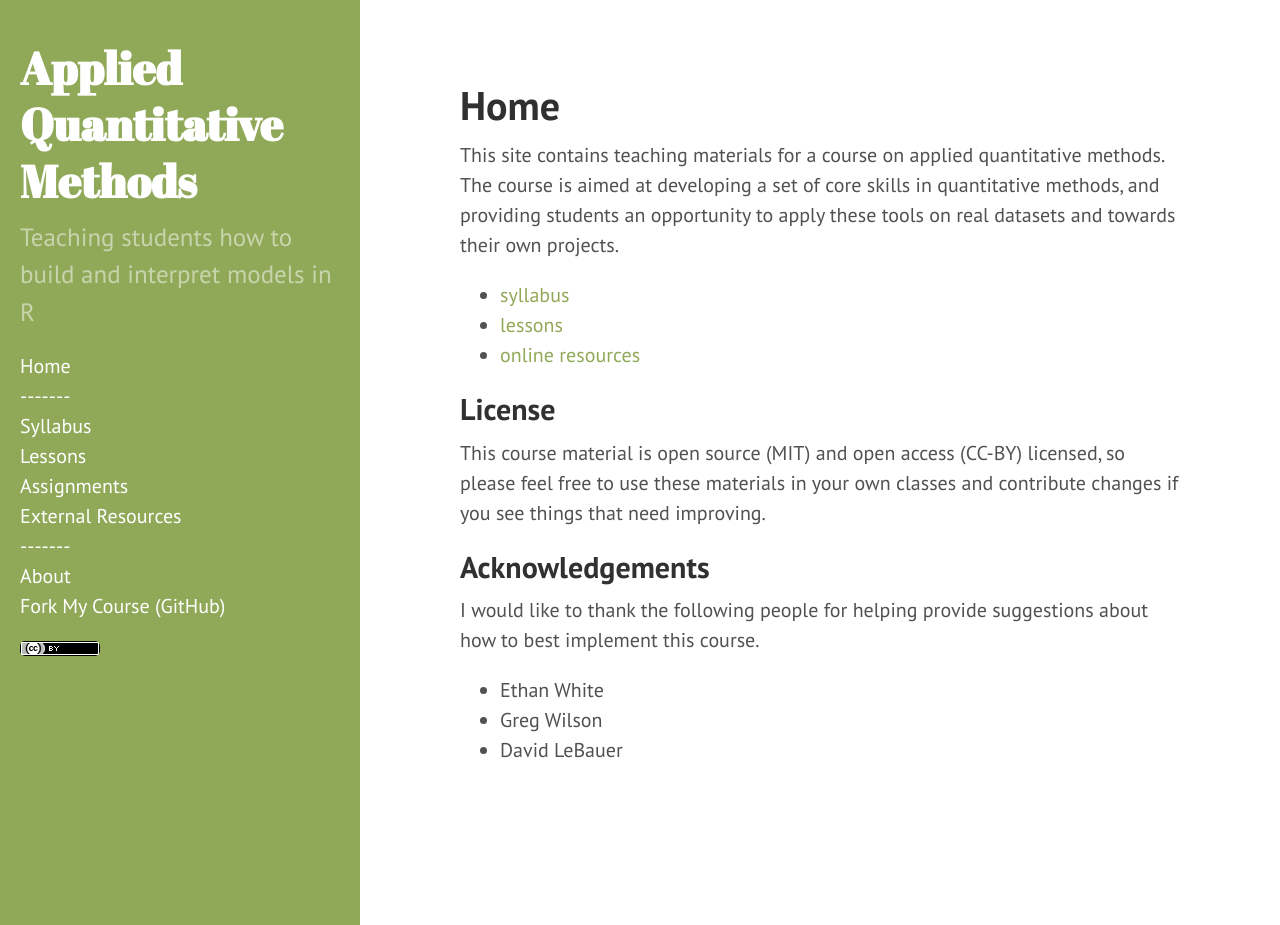
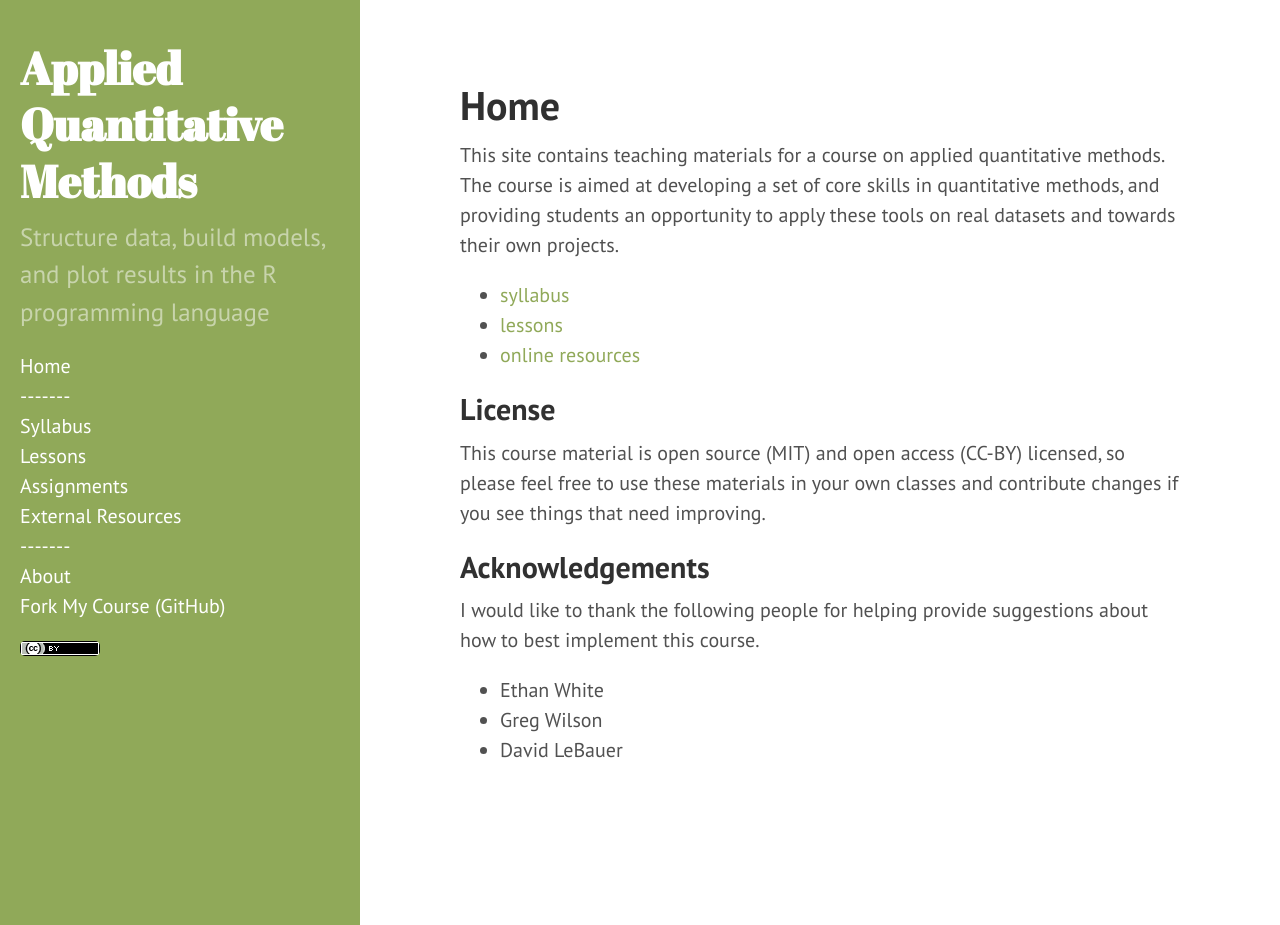
Before and after one commit to dmcglinn/quant_methods, a Jekyll site: the page built from index.md, in a window 1280 px wide and 925 px high. Built offline with Jekyll 4.4.1, drawn with Linux system fonts in a browser that asks for light colours; Markdown is read by kramdown in place of the engine named in the settings.

Commit message:
Update course short description.

```diff
--- a/_config.yml
+++ b/_config.yml
@@ -9,7 +9,7 @@ relative_permalinks: true
 # Setup
 title:            Applied Quantitative Methods
 tagline:          'An open course'
-description:      'Teaching students how to build and interpret models in R'
+description:      'Structure data, build models, and plot results in the R programming language'
 url:              dmcglinn.github.io/quant_methods
 baseurl:          /quant_methods/
 
```
